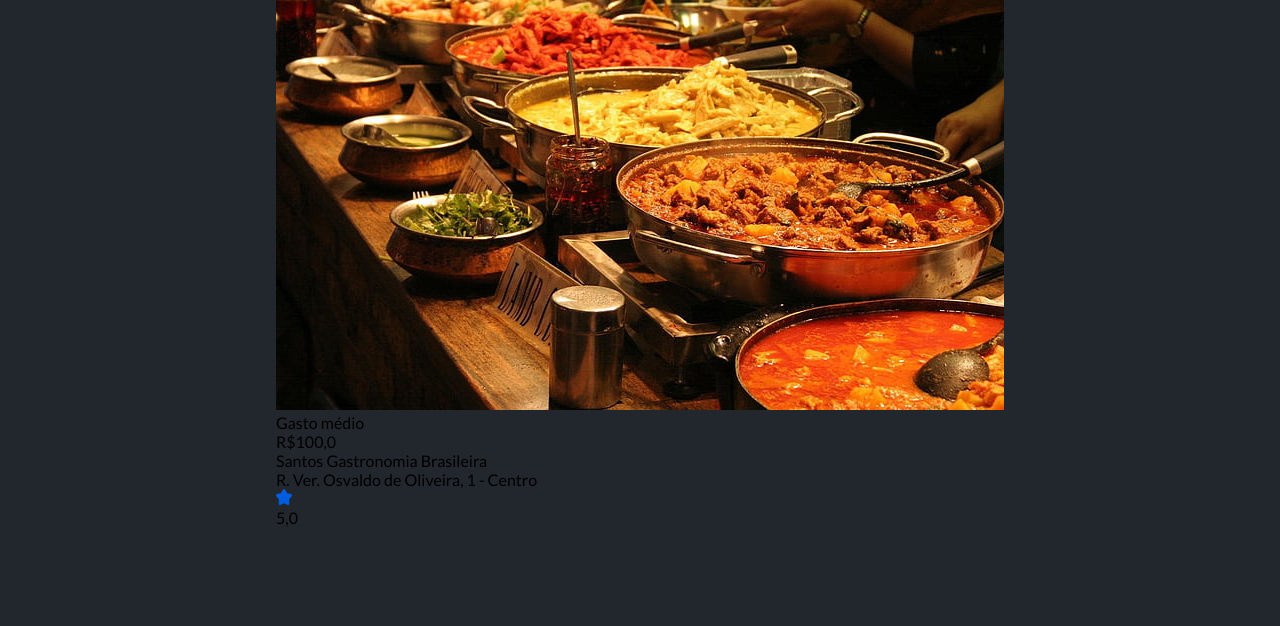
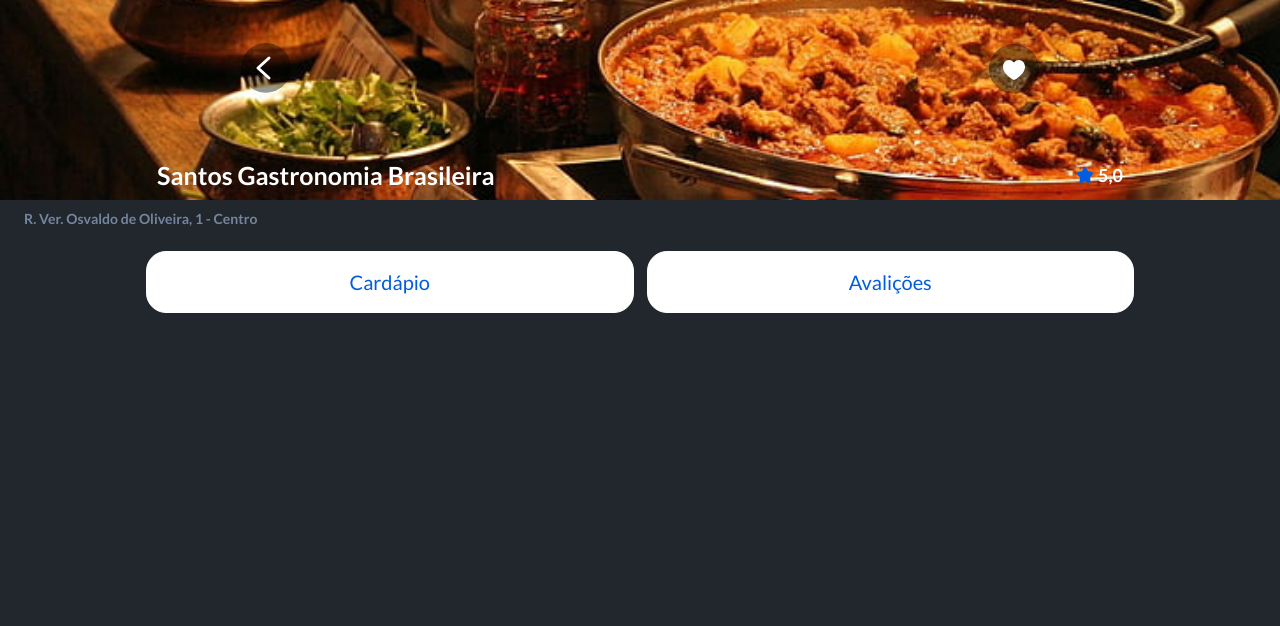
Before and after one commit to Habacuque-Gosch/guiar-me, a Django app: template templates/estabelecimentos/estabelecimento.html in a window 1280 px wide. Shown: the top 626 px of the page. Run offline with Django 4.2, Linux system fonts and the light colour scheme; the template is opened without the code that fills it: values that come from a table or form of the project are taken from there, others are empty; data comes from the database, SQL or seed files in the repository; parts of the project's set-up code (start-up, migrations or seed data) failed here and were passed over.

Commit message:
estilizando tela de estabelecimento aberto

```diff
--- a/templates/estabelecimentos/estabelecimento.html
+++ b/templates/estabelecimentos/estabelecimento.html
@@ -2,24 +2,58 @@
 {% load static %}
 {% block content %}
 
-<section class="section-cards-estabelecimentos">
+<section class="section-card-estabelecimento">
 
     {% if estabelecimentos %}
 
-        <img src="{{ estabelecimentos.foto.url }}" alt="">
+        <div class="info-estabelecimento" style="background-image: url({{estabelecimentos.foto.url}});">
 
-        <p class="p-gasto-medio">Gasto médio</p>
-        <p class="v-gasto-medio">R${{ estabelecimentos.preco_medio }}</p>
+            <div class="div-voltar-e-favoritar">
 
-        <p class="nome-estabelecimento">{{ estabelecimentos.nome }}</p>
-        <p class="local-estabelecimento">{{ estabelecimentos.local }}</p>
+                <script src="{% static '/js/formularios.js' %}"></script>
 
-        <img src="{% static '/assets/icones_card/avaliacao.svg' %}" alt="">
-        <p>{{ estabelecimentos.avaliacao }}</p>
+                <a href="javascript: voltar()"><img src="{% static '/assets/icones_card/voltar.svg' %}" alt=""></a>
+                <img src="{% static '/assets/icones_card/favoritar card.svg' %}" alt="">
+
+            </div>
+
+            <div class="div-nome-e-avaliacao-card">
+
+                <p class="nome-estabelecimento-card">{{ estabelecimentos.nome }}</p>
+
+                <div class="div-avaliacao-card">
+
+                    <img src="{% static '/assets/icones_card/avaliacao.svg' %}" alt="">
+                    <p class="avaliacao-estabelecimento-card">{{ estabelecimentos.avaliacao }}</p>
+
+                </div>
+
+            </div>
+
+        </div>
+
+        <div class="local-card">
+            <p class="local-estabelecimento-card">{{ estabelecimentos.local }}</p>
+        </div>
+
+        <section class="section-cardapio-e-avaliacoes">
+
+            <div class="div-opcoes-cardapio-e-avaliacao">
+
+                <a href="" class="btn-opcao">Cardápio</a>
+                <a href="" class="btn-opcao">Avalições</a>
+
+            </div>
+
+            <div>
+
+            </div>
+
+        </section>
 
     {% else %}
 
-    <div class="nenhum-estabelecimento-encontrado">
+    <div class="nenhum-estabelecimento-encontrado" style="margin-top: 5em;">
         <h1>Ooops!</h1>
         <p class="">Não achamos nem um estabelecimento com essas informações.</p>
     </div>
```
